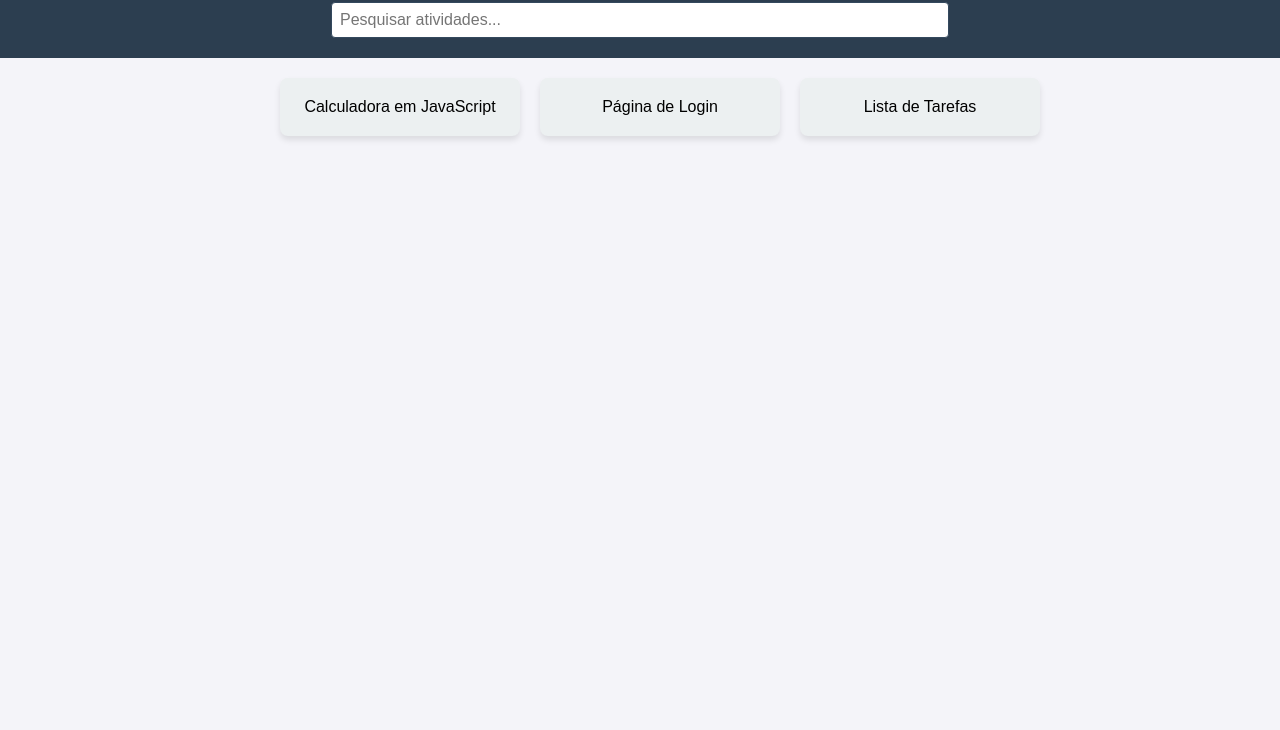
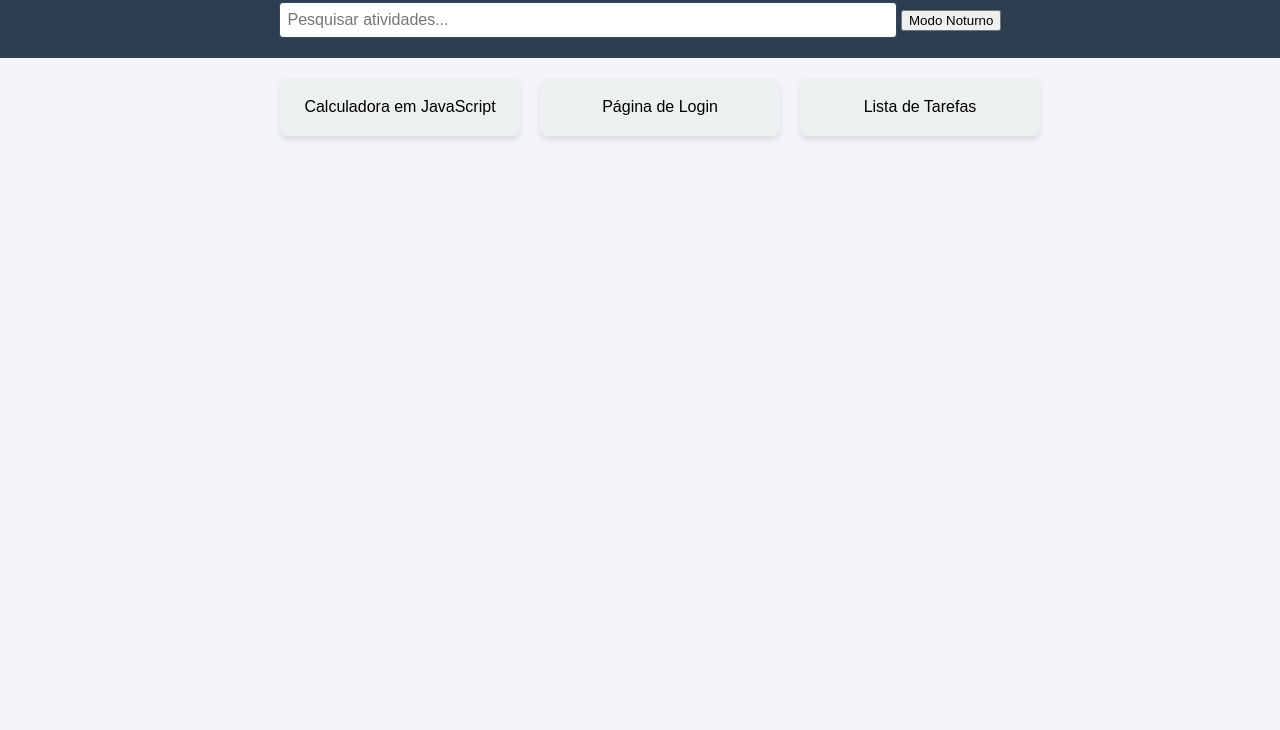
Before and after one commit to Y4NG0D/pweb, a plain HTML site: page index.html in a window 1280 px wide. Shown: the part 70-800 px from the top of the page. Drawn offline with Linux system fonts and the light colour scheme.

Commit message:
Update index.html

```diff
--- a/index.html
+++ b/index.html
@@ -10,6 +10,7 @@
     <header>
         <h1>Hub de Atividades - Yan Pereira de Lima</h1>
         <input type="text" id="searchBar" placeholder="Pesquisar atividades..." onkeyup="searchActivities()">
+        <button id="themeToggle" onclick="toggleTheme()">Modo Noturno</button>
     </header>
 
     <main>
```
